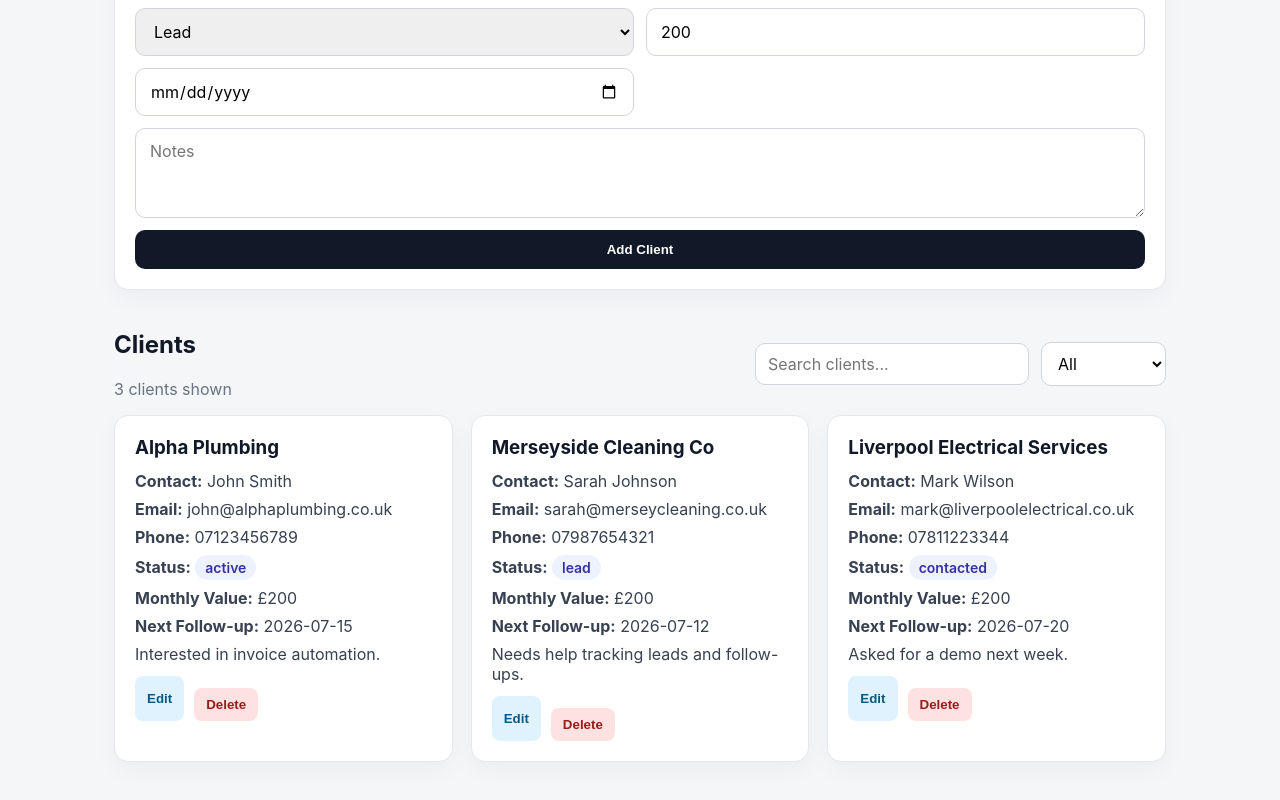
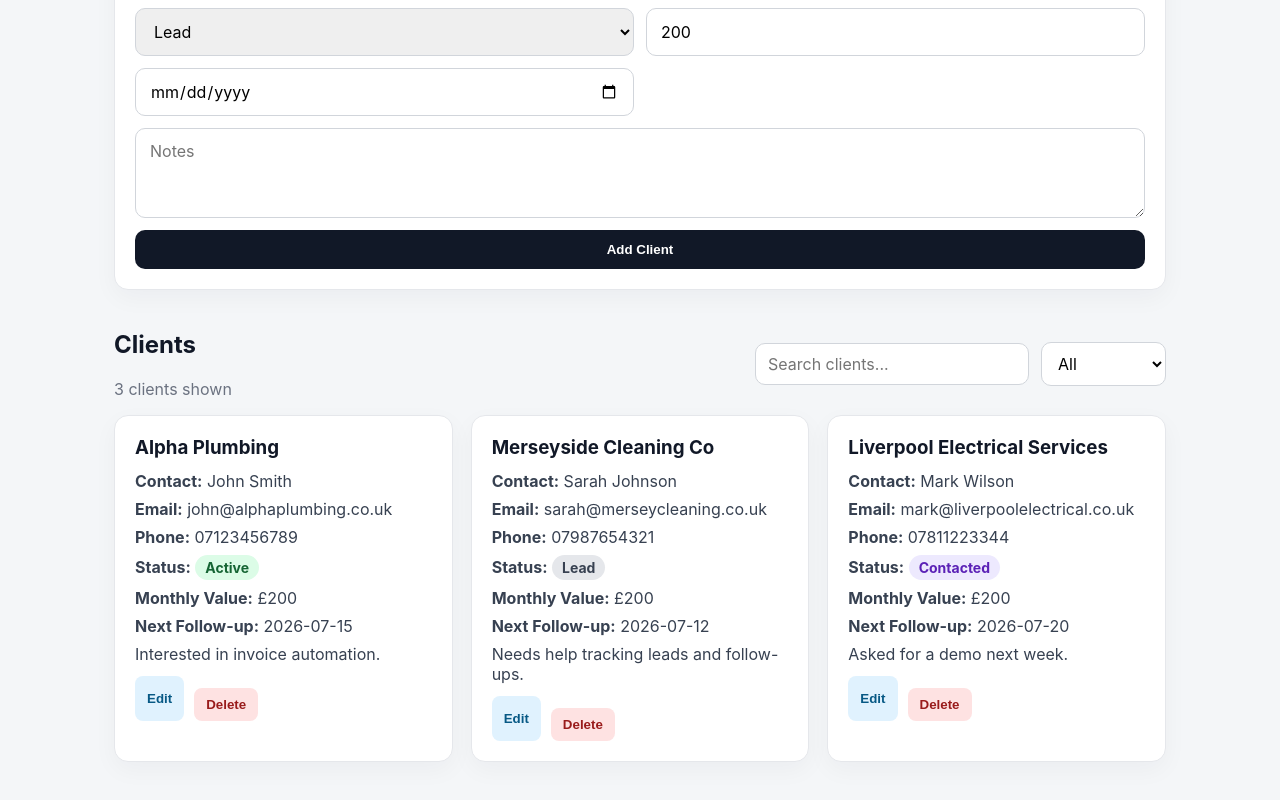
Before and after one commit to MikeMat22/clientflow-crm, a React (Vite) app: page / in a window 1280 px wide. Shown: the part 521-1321 px from the top of the page. Built offline with nearby package versions, Linux system fonts and the light colour scheme.

Commit message:
reusable status badge

```diff
--- a/src/components/ClientCard.tsx
+++ b/src/components/ClientCard.tsx
@@ -1,4 +1,5 @@
 import type { Client } from "../types/client";
+import { StatusBadge } from "./StatusBadge";
 
 type ClientCardProps = {
   client: Client;
@@ -28,8 +29,7 @@ export function ClientCard({
       </p>
 
       <p>
-        <strong>Status:</strong>{" "}
-        <span className="status">{client.status}</span>
+        <strong>Status:</strong> <StatusBadge status={client.status} />
       </p>
 
       <p>
--- /dev/null
+++ b/src/components/StatusBadge.tsx
@@ -0,0 +1,20 @@
+import type { ClientStatus } from "../types/client";
+
+type StatusBadgeProps = {
+  status: ClientStatus;
+};
+
+const statusLabels: Record<ClientStatus, string> = {
+  lead: "Lead",
+  contacted: "Contacted",
+  active: "Active",
+  lost: "Lost",
+};
+
+export function StatusBadge({ status }: StatusBadgeProps) {
+  return (
+    <span className={`status-badge status-badge--${status}`}>
+      {statusLabels[status]}
+    </span>
+  );
+}
--- a/src/index.css
+++ b/src/index.css
@@ -76,14 +76,32 @@ p {
   margin-bottom: 8px;
 }
 
-.status {
+.status-badge {
   display: inline-block;
   padding: 4px 10px;
   border-radius: 999px;
-  background: #eef2ff;
-  color: #3730a3;
   font-size: 14px;
-  font-weight: 600;
+  font-weight: 700;
+}
+
+.status-badge--lead {
+  background: #e5e7eb;
+  color: #374151;
+}
+
+.status-badge--contacted {
+  background: #ede9fe;
+  color: #5b21b6;
+}
+
+.status-badge--active {
+  background: #dcfce7;
+  color: #166534;
+}
+
+.status-badge--lost {
+  background: #fee2e2;
+  color: #991b1b;
 }
 
 @media (max-width: 900px) {
```
